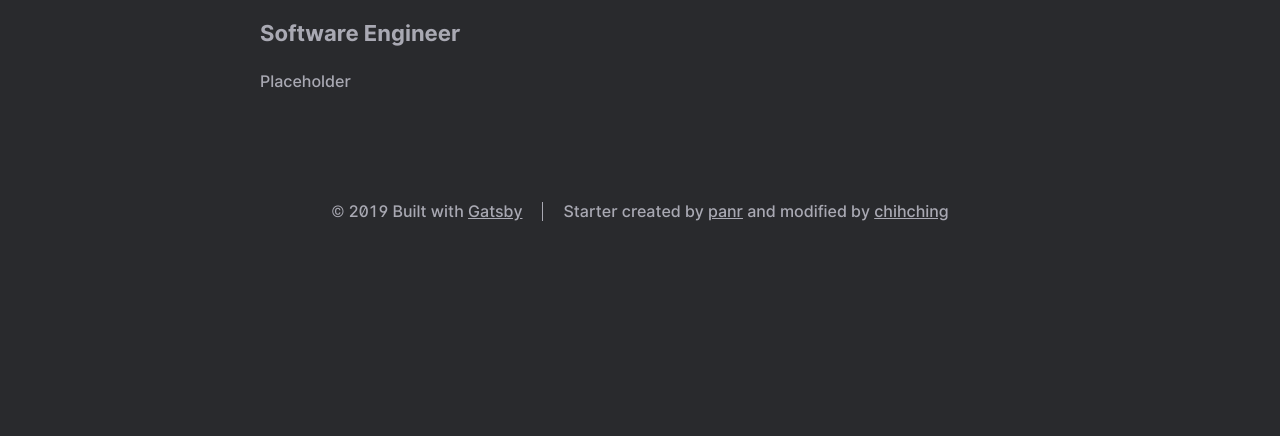
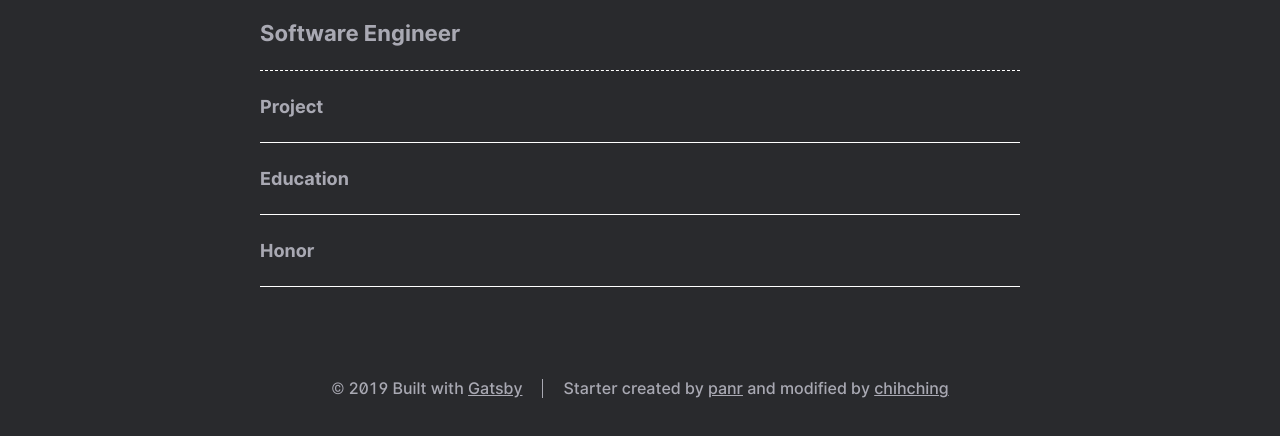
Before and after one commit to nonopolarity/personal-site, a Gatsby site: page /about in a window 1280 px wide. Shown: the part 196-632 px from the top of the page. Built offline with nearby package versions, Linux system fonts and the light colour scheme; Gatsby itself is replaced by a stand-in of ours.

Commit message:
about page layout WIP

```diff
--- a/src/pages/about.js
+++ b/src/pages/about.js
@@ -1,9 +1,6 @@
 import React from 'react';
-
 import Layout from '../components/layout';
 import SEO from '../components/seo';
-// import Img from 'gatsby-image';
-// import { graphql } from "gatsby";
 import style from '../styles/post.module.css';
 
 const AboutPage = () => (
@@ -11,30 +8,18 @@ const AboutPage = () => (
     <SEO title="Chih-Ching Chang" />
     <div className={style.post}>
       <div className={style.postContent}>
-        {/* <Img fixed={data.file.childImageSharp.fixed} /> */}
         <h2>Chih-Ching Chang</h2>
         <h3>Software Engineer</h3>
-        <p>
-          Placeholder
-        </p>
+        <div style={{ borderBottom: '1px dashed white' }} />
+        <h4>Project</h4>
+        <div style={{ borderBottom: '1px solid white' }} />
+        <h4>Education</h4>
+        <div style={{ borderBottom: '1px solid white' }} />
+        <h4>Honor</h4>
+        <div style={{ borderBottom: '1px solid white' }} />
       </div>
     </div>
   </Layout>
 );
 
-/*
-export const query = graphql`
-  query {
-    file(relativePath: { eq: "images/chihching.jpg" }) {
-      childImageSharp {
-        # Specify the image processing specifications right in the query.
-        # Makes it trivial to update as your page's design changes.
-        fixed(width: 125, height: 125) {
-          ...GatsbyImageSharpFixed
-        }
-      }
-    }
-  }`;
-  */
-
 export default AboutPage;
```
